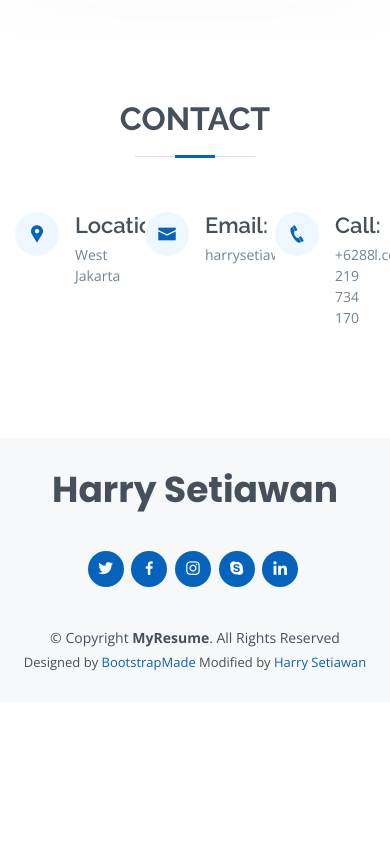
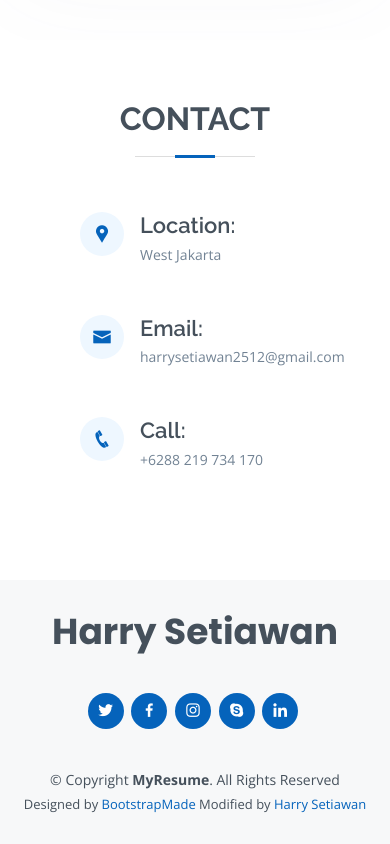
Before and after one commit to HarrySetiawan25/harrysetiawan25.github.io, a plain HTML site: page index.html in a window 390 px wide. Shown: the part 7370-8214 px from the top of the page. Before the commit the page ends 8072 px from the top, so only its background shows below. Drawn offline with nearby package versions, Linux system fonts and the light colour scheme.

Commit message:
modified contact info

```diff
--- a/index.html
+++ b/index.html
@@ -290,7 +290,7 @@
                 <div class="portfolio-links mt-2">
                   <a href="hefastore.html" data-gall="portfolioDetailsGallery" data-vbtype="iframe"
                     class="venobox mr-4 vbox-item" title="Hefa Store"><i class="bx bx-link mr-2"></i>Detail</a>
-                  <a href="https://hungry-lalande-62a592.netlify.app" target="_blank">
+                  <a href="https://harrysetiawan25.github.io/hefa-store" target="_blank">
                     <i class="bx bx-link mr-2"></i>Live Demo</a>
                 </div>
               </div>
@@ -420,7 +420,7 @@
 
         <div class="row mt-1">
 
-          <div class="col-4">
+          <div class="col-md-4 col-7 offset-2 offset-md-0">
             <div class="info">
               <div class="address">
                 <i class="icofont-google-map"></i>
@@ -430,7 +430,7 @@
             </div>
           </div>
 
-          <div class="col-4">
+          <div class="col-md-4 col-7 offset-2 offset-md-0">
             <div class="info">
               <div class="email">
                 <i class="icofont-envelope"></i>
@@ -440,7 +440,7 @@
             </div>
           </div>
 
-          <div class="col-4">
+          <div class="col-md-4 col-7 offset-2 offset-md-0">
             <div class="info">
               <div class="phone">
                 <i class="icofont-phone"></i>
```
